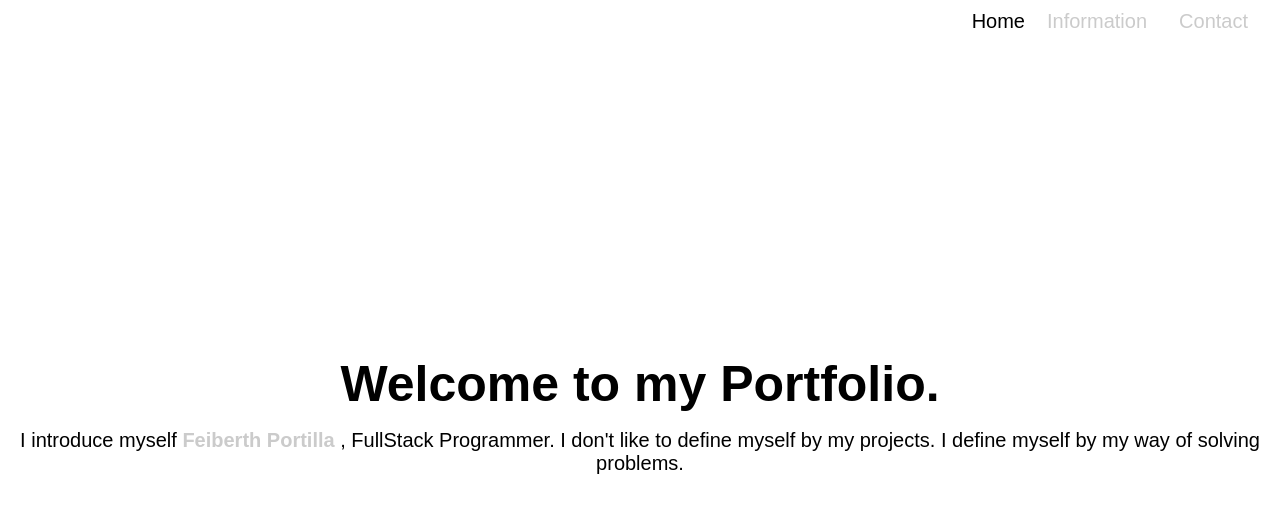
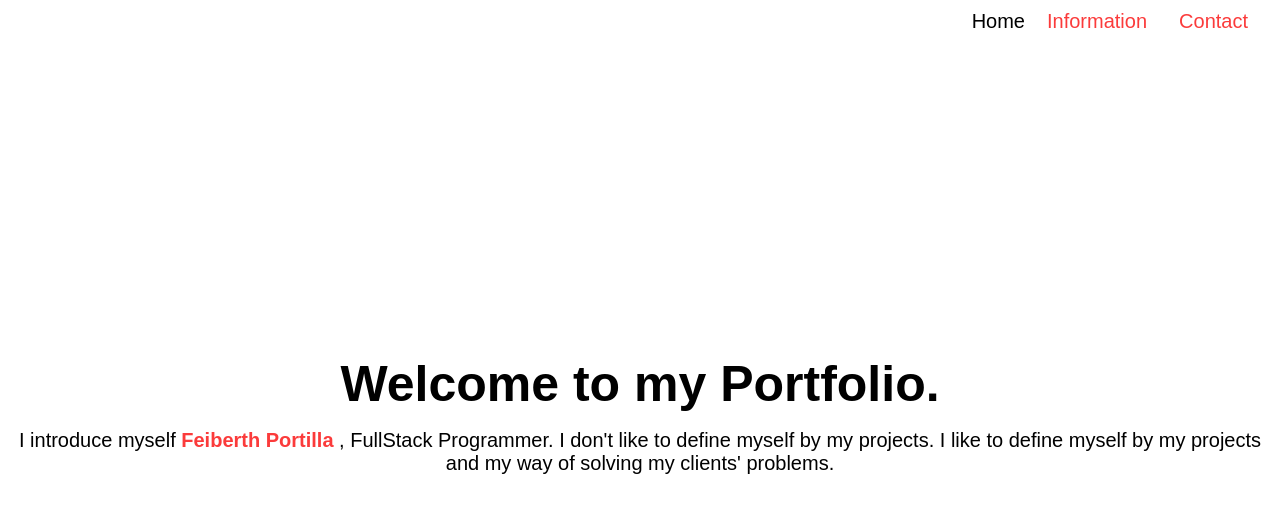
Before and after one commit to Feishop23/jjjjjjjjjjjjjjj, a React (Vite) app: page / in a window 1280 px wide. Shown: the top 512 px of the page. Built offline with nearby package versions, Linux system fonts and the light colour scheme; a web font is replaced by a local one.

Commit message:
actualizacion de texto

```diff
--- a/src/App.css
+++ b/src/App.css
@@ -2,7 +2,7 @@
 @import url('https://fonts.googleapis.com/css2?family=Anek+Devanagari:wght@200;400;800&family=Notable&display=swap');
 :root{
   --colorTextSure:rgb(0, 0, 0);
-  --colorNavlink: rgb(203, 203, 203);
+  --colorNavlink: rgb(251, 59, 59);
   --fastApp: 0.2s ease-in-out;
   --ColorForm: rgb(229, 229, 229);
   --ColorFormHver: rgb(220, 220, 220);
--- a/src/Barra/Home.jsx
+++ b/src/Barra/Home.jsx
@@ -16,7 +16,7 @@ const Home = ({active}) => {
         <div >
           <p>
           I introduce myself <a className='HomeP' href={Fb} target='_blank'><b>Feiberth Portilla</b> </a>, FullStack Programmer.
-          I don't like to define myself by my projects. I define myself by my way of solving problems.
+          I don't like to define myself by my projects. I like to define myself by my projects and my way of solving my clients' problems.
           </p>
         </div>
        </div>
```
